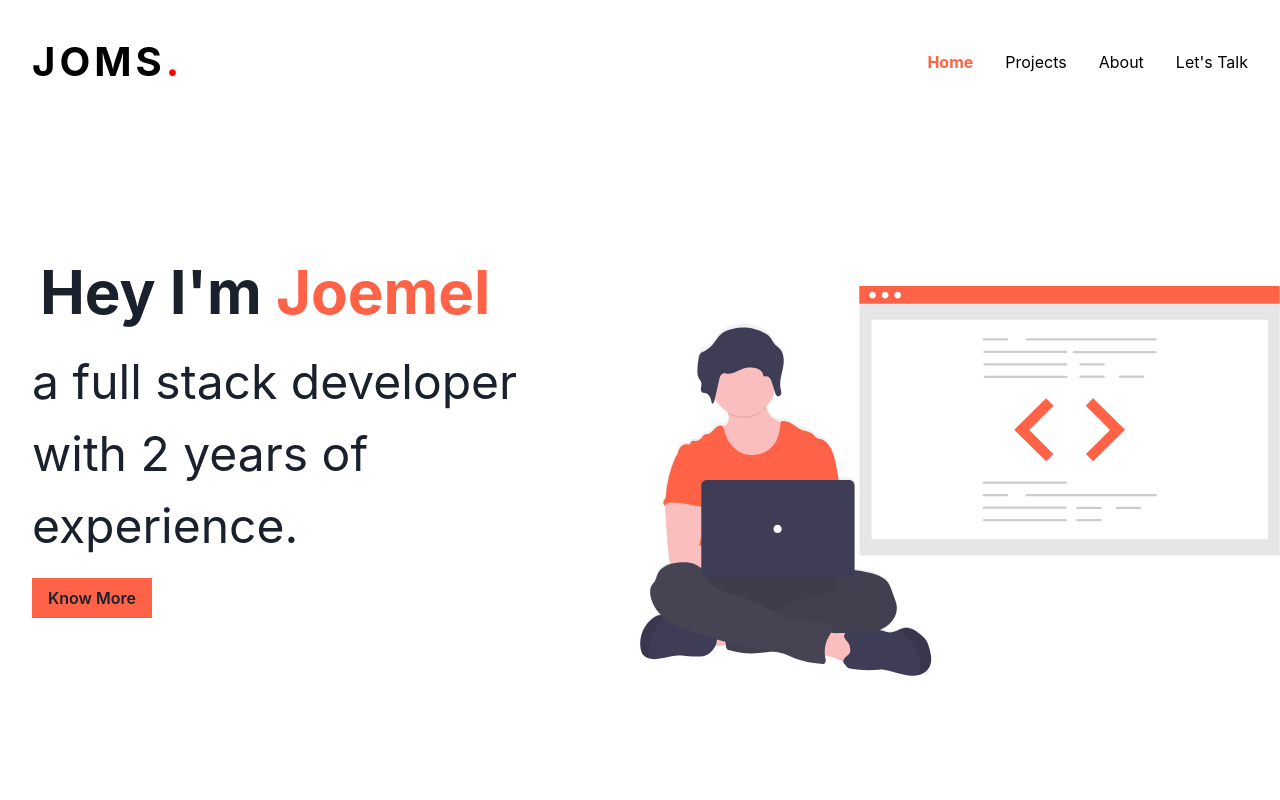
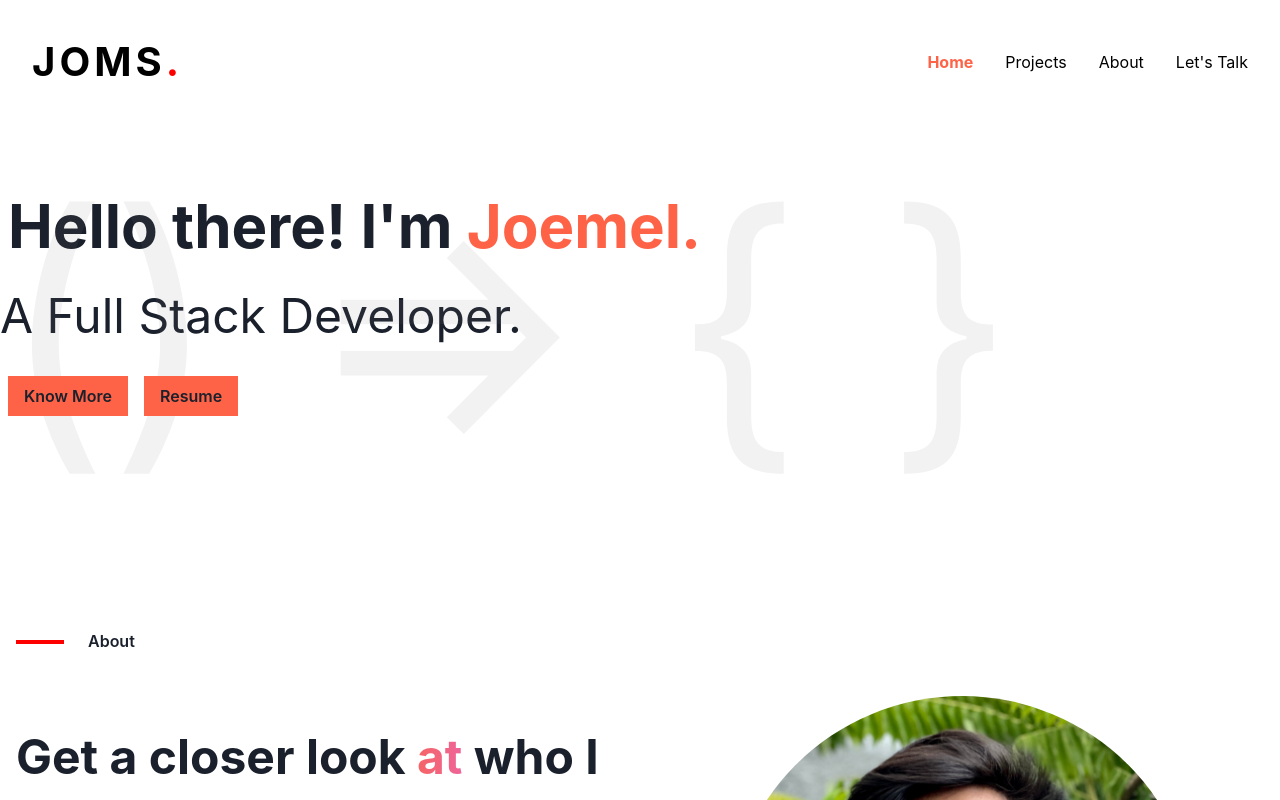
Before and after one commit to jBituin/joemelbituin, a Next.js app: page / in a window 1280 px wide. Shown: the top 800 px of the page. Built offline with nearby package versions, Linux system fonts and the light colour scheme.

Commit message:
Fix button layout and add bg

```diff
--- a/components/Hero.tsx
+++ b/components/Hero.tsx
@@ -16,16 +16,19 @@ export const Hero: React.FC = ({ ...rest }) => {
       justify={{ base: 'center', md: 'space-around', xl: 'space-between' }}
       direction={{ base: 'column-reverse', md: 'row' }}
       wrap='nowrap'
-      minH='80vh'
       width='100%'
-      px={8}
-      mb={16}
-      backgroundImage={{ xl: 'url(../development.svg)' }}
-      backgroundRepeat='no-repeat'
-      backgroundPosition={'right bottom 5.5rem'}
-      backgroundSize='50%'
+      my='4rem'
       {...rest}
     >
+      <Text
+        fontSize={['100px', '200px', '300px']}
+        position='fixed'
+        opacity='0.1'
+        mt='20px'
+        color='grey'
+      >
+        {'() => { }'}
+      </Text>
       <Stack
         spacing={4}
         w={{ base: '80%', md: '60%' }}
@@ -40,9 +43,9 @@ export const Hero: React.FC = ({ ...rest }) => {
           w='100%'
           textAlign={['left', 'left', 'left', 'left']}
         >
-          Hey I'm{' '}
+          Hello there! I'm{' '}
           <Text as='span' color='tomato'>
-            Joemel
+            Joemel.
           </Text>
         </Heading>
         <Heading
@@ -55,8 +58,9 @@ export const Hero: React.FC = ({ ...rest }) => {
           textAlign='left'
           w={{ lg: '70%' }}
         >
-          a full stack developer with 2 years of experience.
+          A Full Stack Developer.
         </Heading>
+        <Flex dir='row'>
           <Button
             background='tomato'
             borderRadius='0'
@@ -69,6 +73,19 @@ export const Hero: React.FC = ({ ...rest }) => {
           >
             Know More
           </Button>
+          <Button
+            background='tomato'
+            borderRadius='0'
+            width={{ xs: 'full', sm: 'full', md: 'unset' }}
+            py='4'
+            px='4'
+            m='2'
+            lineHeight='1'
+            size='md'
+          >
+            Resume
+          </Button>
+        </Flex>
         <Text
           fontSize='xs'
           mt={2}
```
Lines whose indentation alone changed are shown as unchanged.
